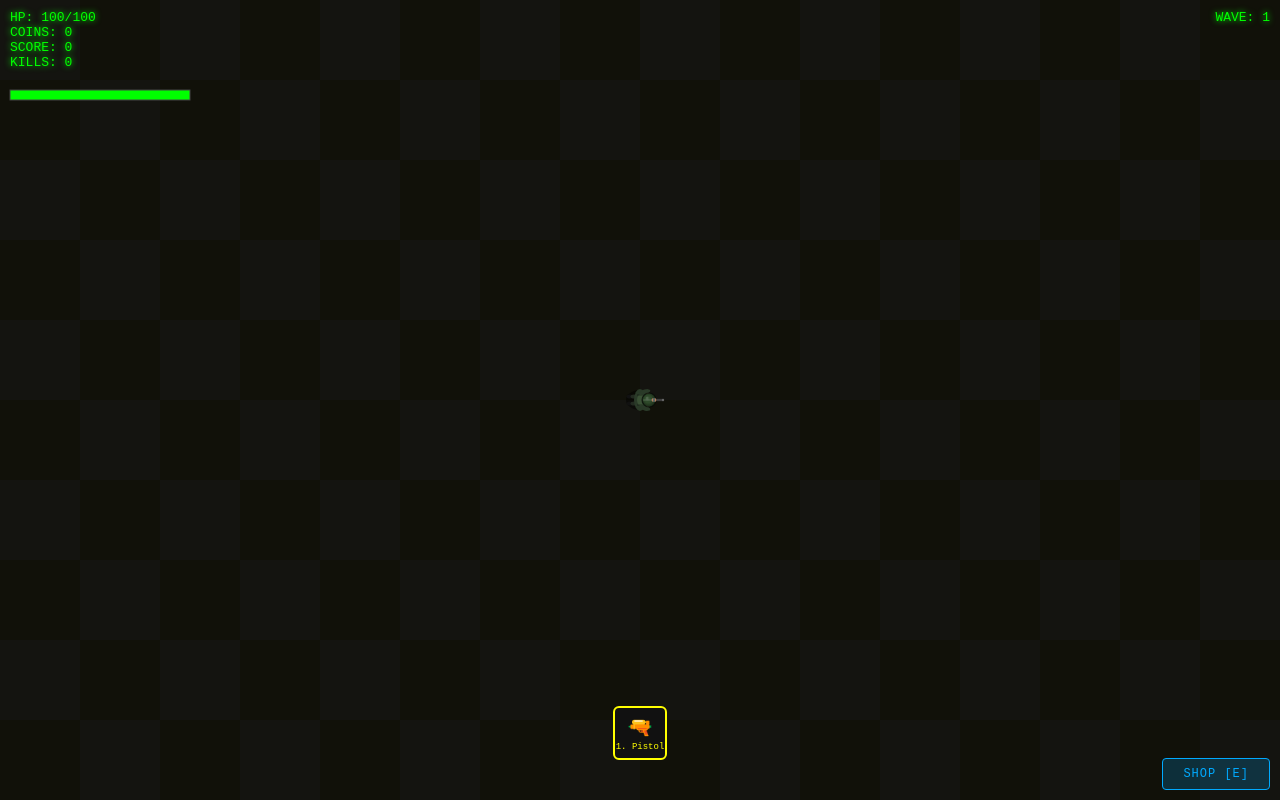
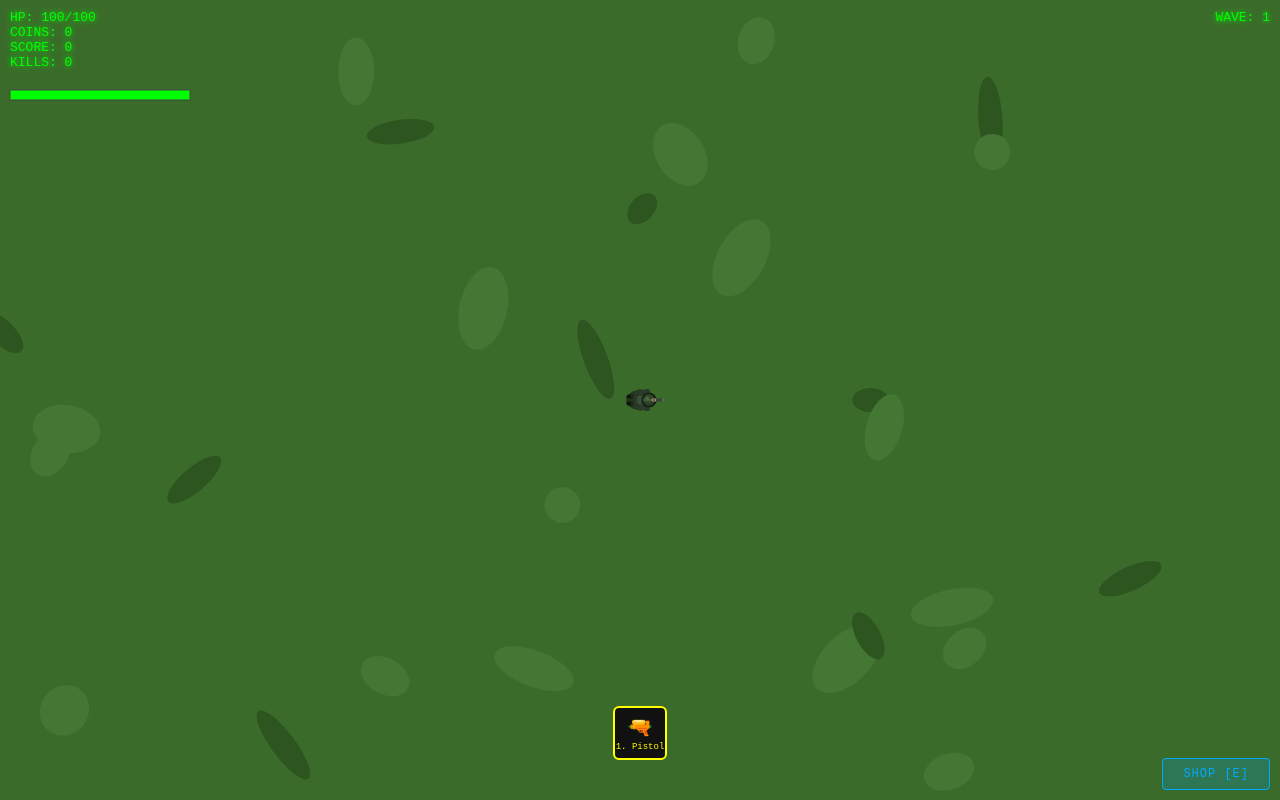
Before and after one commit to olillevik/k9-delta, a plain HTML site: page index.html in a window 1280 px wide. Drawn offline with Linux system fonts and the light colour scheme.

Commit message:
Island map, boat spawns, fix dog jitter, vary drone orbit speeds

```diff
--- a/index.html
+++ b/index.html
@@ -353,6 +353,7 @@ function initGame() {
     camY: 0,
     mapW: 3200,
     mapH: 2400,
+    boats: [],
   };
 
   G.player.x = G.mapW / 2;
@@ -395,10 +396,14 @@ function createDog(g, offsetY) {
 }
 
 function createDrone(g, orbitOffset, orbitRadius) {
+  const r = orbitRadius || 55;
+  // Inner orbits faster, outer orbits slower
+  const orbitSpeed = 2.2 - (r - 55) * 0.008;
   return {
     x: g.player.x, y: g.player.y - 40,
     r: 9, hp: 80, maxHp: 80,
-    orbitAngle: orbitOffset || 0, orbitRadius: orbitRadius || 55,
+    orbitAngle: orbitOffset || 0, orbitRadius: r,
+    orbitSpeed: Math.max(0.8, orbitSpeed),
     damage: 20, fireRate: 600,
     fireTimer: 0, color: COLORS.drone,
   };
@@ -469,20 +474,38 @@ function buildWaveQueue() {
 }
 
 function spawnEnemy(type) {
-  const p = G.player;
-  const side = rndInt(0, 3);
-  const margin = 60;
-  let x, y;
-  const vw = canvas.width, vh = canvas.height;
-  if (side === 0) { x = p.x + rnd(-vw * 0.7, vw * 0.7); y = p.y - vh * 0.6 - margin; }
-  else if (side === 1) { x = p.x + rnd(-vw * 0.7, vw * 0.7); y = p.y + vh * 0.6 + margin; }
-  else if (side === 2) { x = p.x - vw * 0.6 - margin; y = p.y + rnd(-vh * 0.7, vh * 0.7); }
-  else { x = p.x + vw * 0.6 + margin; y = p.y + rnd(-vh * 0.7, vh * 0.7); }
-  x = Math.max(20, Math.min(G.mapW - 20, x));
-  y = Math.max(20, Math.min(G.mapH - 20, y));
-
+  const cx = G.mapW / 2, cy = G.mapH / 2;
+  const islandRx = G.mapW * 0.36, islandRy = G.mapH * 0.38;
   const hpScale  = Math.pow(1.07, G.wave - 1);
   const spdScale = 1 + (G.wave - 1) * 0.03;
+
+  const isAerial = type === 'edrone' || type === 'heli';
+
+  let x, y;
+  if (isAerial) {
+    // Fly in from screen edges
+    const p = G.player;
+    const side = rndInt(0, 3);
+    const vw = canvas.width, vh = canvas.height;
+    if (side === 0) { x = p.x + rnd(-vw * 0.7, vw * 0.7); y = p.y - vh * 0.6 - 80; }
+    else if (side === 1) { x = p.x + rnd(-vw * 0.7, vw * 0.7); y = p.y + vh * 0.6 + 80; }
+    else if (side === 2) { x = p.x - vw * 0.6 - 80; y = p.y + rnd(-vh * 0.7, vh * 0.7); }
+    else { x = p.x + vw * 0.6 + 80; y = p.y + rnd(-vh * 0.7, vh * 0.7); }
+    x = Math.max(20, Math.min(G.mapW - 20, x));
+    y = Math.max(20, Math.min(G.mapH - 20, y));
+  } else {
+    // Land troops arrive by boat at shoreline
+    const angle = rnd(0, Math.PI * 2);
+    // Place boat just outside island edge
+    const bx = cx + Math.cos(angle) * (islandRx + 80);
+    const by = cy + Math.sin(angle) * (islandRy + 80);
+    // Troop lands at island edge
+    x = cx + Math.cos(angle) * (islandRx - 20);
+    y = cy + Math.sin(angle) * (islandRy - 20);
+    // Spawn a visual boat that fades out
+    G.boats.push({ x: bx, y: by, angle: angle + Math.PI / 2, life: 3000 });
+  }
+
   if (type === 'soldier') {
     G.enemies.push({ type:'soldier', x, y, r:11, hp: 40*hpScale, maxHp:40*hpScale, speed:(70+G.wave*1.5)*spdScale, damage:10+G.wave*0.4, fireRate:1400, fireTimer:rnd(0,1400), range:280, color:COLORS.enemySoldier, score:10, coins:rndInt(3,7) });
   } else if (type === 'heavy') {
@@ -490,10 +513,8 @@ function spawnEnemy(type) {
   } else if (type === 'vehicle') {
     G.enemies.push({ type:'vehicle', x, y, r:22, hp: 300*hpScale, maxHp:300*hpScale, speed:(80+G.wave*2)*spdScale, damage:25+G.wave*1.0, fireRate:1800, fireTimer:rnd(0,1800), range:350, color:COLORS.enemyVehicle, score:80, coins:rndInt(30,49) });
   } else if (type === 'edrone') {
-    // Kamikaze drone — flies directly at player and explodes on contact
     G.enemies.push({ type:'edrone', x, y, r:10, hp: 25*hpScale, maxHp:25*hpScale, speed:(140+G.wave*3)*spdScale, damage:0, fireRate:99999, fireTimer:0, range:0, color:COLORS.enemyDrone, score:25, coins:rndInt(6,12), explodeDmg:35+G.wave*1.5, spinAngle:0 });
   } else if (type === 'heli') {
-    // Helicopter — hovers at medium range, fires proximity rockets
     G.enemies.push({ type:'heli', x, y, r:20, hp: 220*hpScale, maxHp:220*hpScale, speed:(60+G.wave*1.5)*spdScale, damage:0, fireRate:2200, fireTimer:rnd(0,2200), range:400, color:COLORS.enemyHeli, score:60, coins:rndInt(21,34), rocketDmg:28+G.wave*1.2, rotorAngle:0 });
   }
 }
@@ -529,8 +550,23 @@ function update(dt) {
   if (keys['d'] || keys['arrowright']) dx += 1;
   const dlen = Math.hypot(dx, dy);
   if (dlen > 1) { dx /= dlen; dy /= dlen; }
-  p.x = Math.max(p.r, Math.min(G.mapW - p.r, p.x + dx * p.speed * dtSec));
-  p.y = Math.max(p.r, Math.min(G.mapH - p.r, p.y + dy * p.speed * dtSec));
+  const nx = p.x + dx * p.speed * dtSec;
+  const ny = p.y + dy * p.speed * dtSec;
+  // Constrain player to island ellipse
+  const icx = G.mapW / 2, icy = G.mapH / 2;
+  const irx = G.mapW * 0.36 - p.r, iry = G.mapH * 0.38 - p.r;
+  const normX = (nx - icx) / irx, normY = (ny - icy) / iry;
+  if (normX * normX + normY * normY <= 1) {
+    p.x = nx; p.y = ny;
+  } else {
+    // Slide along ellipse edge
+    const onlyX = (p.x + dx * p.speed * dtSec - icx) / irx;
+    const onlyY = (p.y - icy) / iry;
+    if (onlyX * onlyX + onlyY * onlyY <= 1) p.x = p.x + dx * p.speed * dtSec;
+    const onlyX2 = (p.x - icx) / irx;
+    const onlyY2 = (p.y + dy * p.speed * dtSec - icy) / iry;
+    if (onlyX2 * onlyX2 + onlyY2 * onlyY2 <= 1) p.y = p.y + dy * p.speed * dtSec;
+  }
 
   // Track movement direction
   if (dx !== 0 || dy !== 0) p.moveAngle = Math.atan2(dy, dx);
@@ -753,6 +789,8 @@ function update(dt) {
     return p.life > 0;
   });
 
+  G.boats = G.boats.filter(b => { b.life -= dt; return b.life > 0; });
+
   G.floatTexts = G.floatTexts.filter(t => {
     t.y -= 28 * dtSec;
     t.life -= dt;
@@ -893,15 +931,22 @@ function updateDog(dog, dtSec) {
     const dx = targetX - dog.x;
     const dy = targetY - dog.y;
     const d = Math.sqrt(dx*dx + dy*dy);
-    if (d > 15) {
+    if (d > 40) {
+      // Full speed when far away
       dog.x += (dx/d) * dog.speed * dtSec;
       dog.y += (dy/d) * dog.speed * dtSec;
-    }
+    } else if (d > 6) {
+      // Slow lerp when close, prevents jitter
+      const lerpSpeed = dog.speed * (d / 40);
+      dog.x += (dx/d) * lerpSpeed * dtSec;
+      dog.y += (dy/d) * lerpSpeed * dtSec;
+    }
+    // Dead zone: d <= 6, don't move at all
   }
 }
 
 function updateDrone(drone, dtSec) {
-  drone.orbitAngle += dtSec * 1.5;
+  drone.orbitAngle += dtSec * (drone.orbitSpeed || 1.5);
   drone.x = G.player.x + Math.cos(drone.orbitAngle) * drone.orbitRadius;
   drone.y = G.player.y + Math.sin(drone.orbitAngle) * drone.orbitRadius;
   drone.fireTimer -= dtSec * 1000;
@@ -920,22 +965,78 @@ function render() {
   ctx.save();
   ctx.translate(-G.camX, -G.camY);
 
-  // Ground tiles
-  const tileW = 80, tileH = 80;
-  const startX = Math.floor(G.camX / tileW) * tileW;
-  const startY = Math.floor(G.camY / tileH) * tileH;
-  for (let tx = startX; tx < G.camX + canvas.width + tileW; tx += tileW) {
-    for (let ty = startY; ty < G.camY + canvas.height + tileH; ty += tileH) {
-      const ix = Math.floor(tx / tileW);
-      const iy = Math.floor(ty / tileH);
-      ctx.fillStyle = (ix + iy) % 2 === 0 ? '#141410' : '#111109';
-      ctx.fillRect(tx, ty, tileW, tileH);
-    }
-  }
-  ctx.strokeStyle = '#f004';
-  ctx.lineWidth = 3;
-  ctx.strokeRect(0, 0, G.mapW, G.mapH);
-
+  const cx = G.mapW / 2, cy = G.mapH / 2;
+  const islandRx = G.mapW * 0.36, islandRy = G.mapH * 0.38;
+
+  // Ocean background
+  ctx.fillStyle = '#0a2a4a';
+  ctx.fillRect(0, 0, G.mapW, G.mapH);
+
+  // Animated wave shimmer
+  const wt = G.time * 0.0008;
+  for (let i = 0; i < 18; i++) {
+    const wx = (i * 197 + Math.sin(wt + i * 0.7) * 80) % G.mapW;
+    const wy = (i * 139 + Math.cos(wt * 0.6 + i * 1.1) * 60) % G.mapH;
+    const wr = 60 + Math.sin(wt * 1.3 + i) * 20;
+    ctx.globalAlpha = 0.06 + Math.sin(wt + i) * 0.03;
+    ctx.fillStyle = '#5af';
+    ctx.beginPath();
+    ctx.ellipse(wx, wy, wr, wr * 0.3, wt * 0.2 + i, 0, Math.PI * 2);
+    ctx.fill();
+  }
+  ctx.globalAlpha = 1;
+
+  // Island sandy beach ring
+  ctx.fillStyle = '#c8a86e';
+  ctx.beginPath();
+  ctx.ellipse(cx, cy, islandRx + 55, islandRy + 55, 0, 0, Math.PI * 2);
+  ctx.fill();
+
+  // Island grass
+  ctx.fillStyle = '#3a6b2a';
+  ctx.beginPath();
+  ctx.ellipse(cx, cy, islandRx, islandRy, 0, 0, Math.PI * 2);
+  ctx.fill();
+
+  // Grass texture patches
+  for (let i = 0; i < 40; i++) {
+    const px = cx + Math.cos(i * 2.4) * islandRx * (0.2 + (i % 7) * 0.1);
+    const py = cy + Math.sin(i * 1.9) * islandRy * (0.2 + (i % 5) * 0.12);
+    ctx.fillStyle = i % 3 === 0 ? '#2d5520' : '#447733';
+    ctx.beginPath();
+    ctx.ellipse(px, py, 18 + (i % 4) * 8, 12 + (i % 3) * 6, i * 0.5, 0, Math.PI * 2);
+    ctx.fill();
+  }
+
+  // Shoreline foam
+  ctx.strokeStyle = 'rgba(200,220,255,0.25)';
+  ctx.lineWidth = 8;
+  ctx.setLineDash([30, 20]);
+  ctx.beginPath();
+  ctx.ellipse(cx, cy, islandRx + 58, islandRy + 58, 0, 0, Math.PI * 2);
+  ctx.stroke();
+  ctx.setLineDash([]);
+
+  // Boats (visual objects stored in G.boats)
+  if (G.boats) {
+    G.boats.forEach(boat => {
+      ctx.save();
+      ctx.translate(boat.x, boat.y);
+      ctx.rotate(boat.angle);
+      ctx.fillStyle = '#6b4226';
+      ctx.beginPath();
+      ctx.ellipse(0, 0, 28, 10, 0, 0, Math.PI * 2);
+      ctx.fill();
+      ctx.fillStyle = '#8b5a3c';
+      ctx.fillRect(-12, -14, 8, 14);
+      ctx.fillStyle = 'rgba(200,200,200,0.7)';
+      ctx.beginPath();
+      ctx.moveTo(-8, -14); ctx.lineTo(10, -6); ctx.lineTo(-8, -2);
+      ctx.closePath();
+      ctx.fill();
+      ctx.restore();
+    });
+  }
   // Particles
   G.particles.forEach(p => {
     const alpha = p.life / 600;
```
